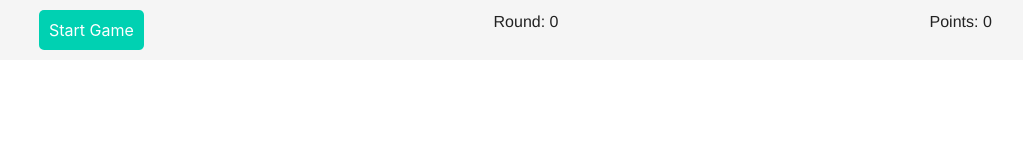
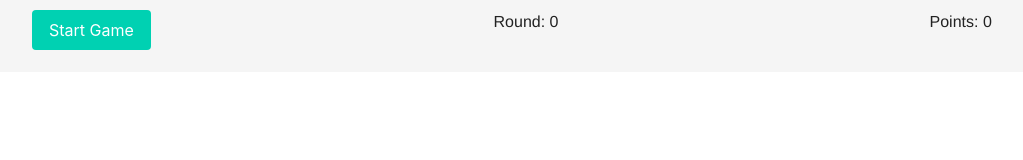
Before and after one commit to josemagalhaesnt/vue-mastermind, a Vue app in the folder app/: page / in a window 1280 px wide. Shown: the top 160 px of the page, without its empty margins (114-1137 px from the left). Built offline with nearby package versions, Linux system fonts and the light colour scheme.

Commit message:
Added a GameHeader component

```diff
--- /dev/null
+++ b/app/src/components/GameHeader.vue
@@ -0,0 +1,49 @@
+<template>
+  <header class="GameHeader">
+    <nav class="game-controls columns">
+      <div class="game-controls-bar column">
+        <button
+          @click="generateColorPassword"
+          :disabled="startIsDisabled"
+          class="button is-primary"
+        >
+          Start Game
+        </button>
+      </div>
+      <div class="column" v-bind="roundCounter">Round: {{ roundCounter }}</div>
+      <div class="column" v-bind="roundPoints">Points: {{ roundPoints }}</div>
+    </nav>
+  </header>
+</template>
+
+<script>
+export default {
+  name: "GameHeader",
+  props: {
+    startIsDisabled: {
+      type: Boolean,
+      default: false
+    },
+    generateColorPassword: {
+      type: Function,
+      required: true
+    },
+    roundCounter: {
+      type: Number,
+      required: true
+    },
+    roundPoints: {
+      type: Number,
+      required: true
+    }
+  }
+};
+</script>
+
+<style>
+.game-controls {
+  background-color: whitesmoke;
+  color: #222;
+  padding: 10px 0;
+}
+</style>
--- a/app/src/components/GamingSection.vue
+++ b/app/src/components/GamingSection.vue
@@ -1,22 +1,11 @@
 <template>
   <section id="gaming-section">
-    <header class="game-controls">
-      <nav class="columns">
-        <div class="game-controls-bar column">
-          <button
-            @click="generateColorPassword"
-            :disabled="colorPassword.length > 0"
-            class="button is-primary"
-          >
-            Start Game
-          </button>
-        </div>
-        <div class="column" v-bind="roundCounter">
-          Round: {{ roundCounter }}
-        </div>
-        <div class="column" v-bind="roundPoints">Points: {{ roundPoints }}</div>
-      </nav>
-    </header>
+    <GameHeader
+      :startIsDisabled="roundCounter > 0"
+      :generateColorPassword="generateColorPassword"
+      :roundCounter="roundCounter"
+      :roundPoints="roundPoints"
+    />
     <div class="columns">
       <div v-if="colorPassword.length > 0" class="game-input-area column">
         <ColorSelect :colors="colors" @color-select="onColorSelect" />
@@ -39,12 +28,14 @@
 
 <script>
 import colorConstants from "../constants/colorConstants";
+import GameHeader from "./GameHeader";
 import ColorSelect from "./ColorSelect";
 import GameLogsSidebar from "./GameLogsSidebar";
 
 export default {
   name: "GamingSection",
   components: {
+    GameHeader,
     ColorSelect,
     GameLogsSidebar
   },
@@ -159,22 +150,6 @@ button {
   margin: 0 20px;
 }
 
-button:disabled {
-  cursor: block;
-  background-color: grey;
-}
-
-.button--confirm {
-  background-color: #32936f;
-  color: white;
-}
-
-.game-controls {
-  background-color: whitesmoke;
-  color: #222;
-  padding: 10px 0;
-}
-
 .game-input-area {
   display: flex;
   margin-top: 50px;
```
